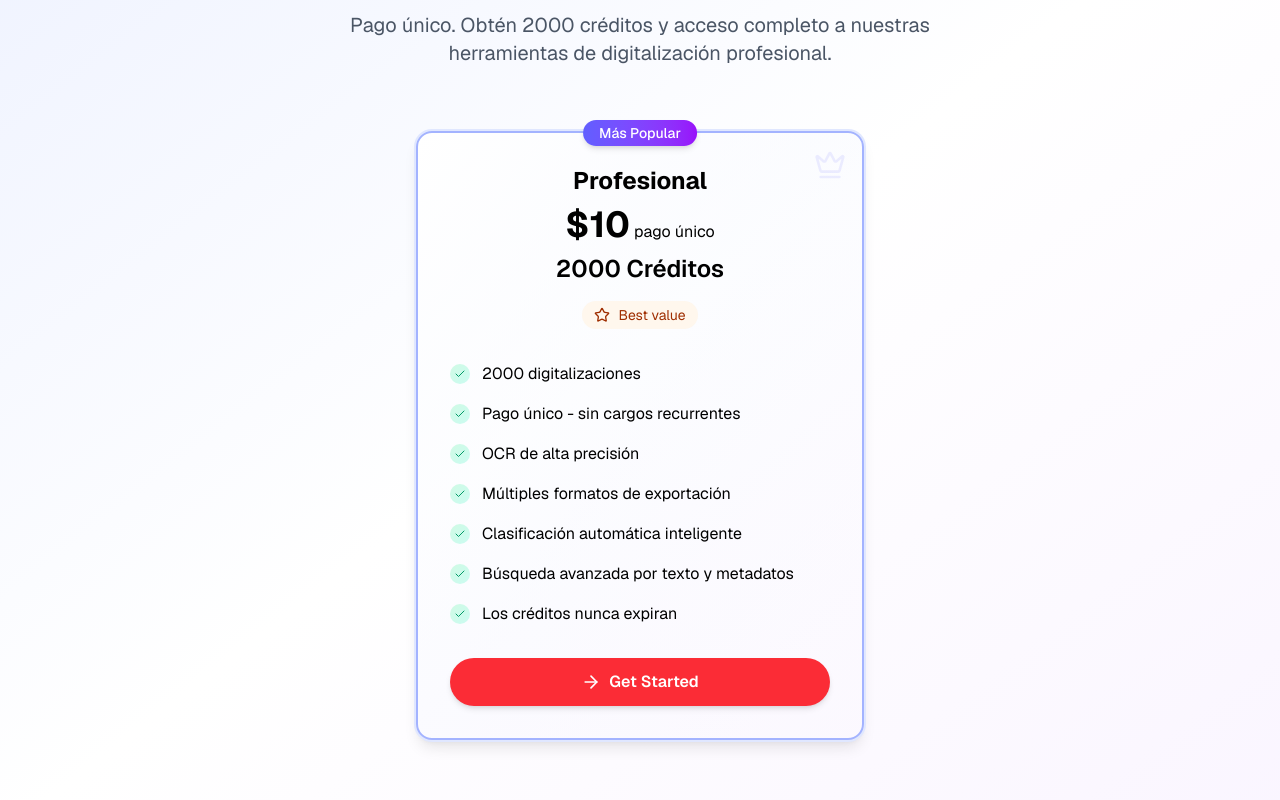
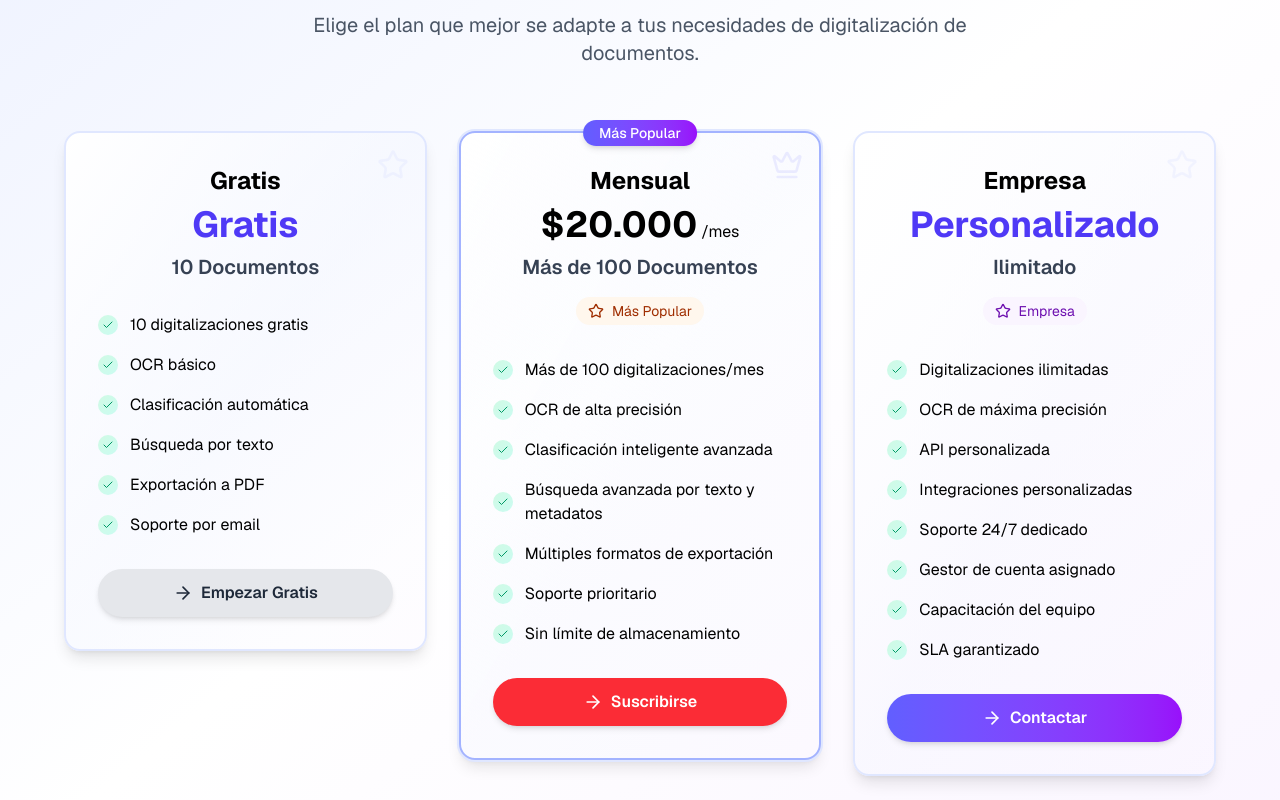
Before and after one commit to Ubarrionuevo/Papelito-Final, a Next.js app: page / in a window 1280 px wide. Shown: the part 1780-2580 px from the top of the page. Built offline with nearby package versions, Linux system fonts and the light colour scheme.

Commit message:
Actualizar secciÃ³n de precios: Plan Gratis (10 docs), Plan Mensual (.000/mes), Plan Empresa (personalizado)

```diff
--- a/app/components/PricingCard.tsx
+++ b/app/components/PricingCard.tsx
@@ -3,8 +3,9 @@ import { Check, Star, Crown, ArrowRight } from "lucide-react";
 import { analytics } from "../utils/analytics";
 
 const CHECKOUT_LINKS: Record<string, string> = {
-  Starter: "https://sketch1.lemonsqueezy.com/buy/55e5a62d-ee89-492c-a5d4-d325e337ae0f",
-  Professional: "https://sketch1.lemonsqueezy.com/buy/928a9c0e-e29e-45fc-90d5-3c7c50cf4d75",
+  Gratis: "/documents",
+  Mensual: "#pricing", // TODO: Agregar link de checkout
+  Empresa: "#contact",
 };
 
 interface PricingCardProps {
@@ -65,10 +66,12 @@ export default function PricingCard({
       <div className="text-center mb-8">
         <h3 className="text-2xl font-bold text-black mb-2">{title}</h3>
         <div className="flex items-baseline justify-center gap-1 mb-2">
-          <span className="text-4xl font-bold text-black">{price}</span>
-          <span className="text-black">{period}</span>
+          <span className={`text-4xl font-bold ${price === "Gratis" || price === "Personalizado" ? "text-indigo-600" : "text-black"}`}>
+            {price}
+          </span>
+          {period && <span className="text-black">{period}</span>}
         </div>
-        <div className="text-2xl font-semibold text-black mb-4">{credits}</div>
+        <div className="text-xl font-semibold text-gray-700 mb-4">{credits}</div>
 
         {/* Badge */}
         {badge && (
@@ -100,19 +103,29 @@ export default function PricingCard({
       {/* CTA Button */}
       <motion.a
         href={checkoutLink}
-        target="_blank"
-        rel="noopener noreferrer"
+        target={title === "Empresa" ? "_self" : checkoutLink.startsWith("http") ? "_blank" : "_self"}
+        rel={checkoutLink.startsWith("http") ? "noopener noreferrer" : undefined}
         whileHover={{ scale: 1.02 }}
         whileTap={{ scale: 0.98 }}
         onClick={() => {
           const planType = title.toLowerCase();
-          const priceValue = parseInt(price.replace('$', '')) || 10;
-          analytics.purchaseInitiated(planType, priceValue);
+          if (title === "Empresa") {
+            analytics.pricingViewed("empresa");
+          } else {
+            const priceValue = price === "Gratis" ? 0 : parseInt(price.replace(/[$.]/g, '').replace(/\s/g, '')) || 0;
+            analytics.purchaseInitiated(planType, priceValue);
+          }
         }}
-        className="w-full py-3 rounded-full font-semibold transition-all duration-200 bg-red-500 hover:bg-red-600 text-white shadow-md hover:shadow-lg flex items-center justify-center gap-2"
+        className={`w-full py-3 rounded-full font-semibold transition-all duration-200 shadow-md hover:shadow-lg flex items-center justify-center gap-2 ${
+          title === "Empresa"
+            ? "bg-gradient-to-r from-indigo-500 to-purple-600 hover:from-indigo-600 hover:to-purple-700 text-white"
+            : title === "Gratis"
+            ? "bg-gray-200 hover:bg-gray-300 text-gray-800"
+            : "bg-red-500 hover:bg-red-600 text-white"
+        }`}
       >
         <ArrowRight className="w-5 h-5" />
-        <span>Get Started</span>
+        <span>{title === "Empresa" ? "Contactar" : title === "Gratis" ? "Empezar Gratis" : "Suscribirse"}</span>
       </motion.a>
 
       {/* Decorative elements */}
--- a/app/page.tsx
+++ b/app/page.tsx
@@ -82,39 +82,96 @@ export default function Home() {
               Precios
             </h2>
             <p className="text-xl text-gray-600 max-w-2xl mx-auto">
-              Pago único. Obtén 2000 créditos y acceso completo a nuestras herramientas de digitalización profesional.
+              Elige el plan que mejor se adapte a tus necesidades de digitalización de documentos.
             </p>
           </motion.div>
 
-          <div className="flex justify-center max-w-4xl mx-auto">
+          <div className="grid md:grid-cols-3 gap-8 max-w-6xl mx-auto">
+            {/* Plan Gratuito */}
             <motion.div
               initial={{ opacity: 0, y: 20 }}
               whileInView={{ opacity: 1, y: 0 }}
               viewport={{ once: true }}
               transition={{ duration: 0.6 }}
-              className="w-full max-w-md"
             >
               <PricingCard
-                title="Profesional"
-                price="$10"
-                period=" pago único"
-                credits="2000 Créditos"
+                title="Gratis"
+                price="Gratis"
+                period=""
+                credits="10 Documentos"
                 features={[
-                  "2000 digitalizaciones",
-                  "Pago único - sin cargos recurrentes",
+                  "10 digitalizaciones gratis",
+                  "OCR básico",
+                  "Clasificación automática",
+                  "Búsqueda por texto",
+                  "Exportación a PDF",
+                  "Soporte por email"
+                ]}
+                popular={false}
+                index={0}
+              />
+            </motion.div>
+
+            {/* Plan Mensual */}
+            <motion.div
+              initial={{ opacity: 0, y: 20 }}
+              whileInView={{ opacity: 1, y: 0 }}
+              viewport={{ once: true }}
+              transition={{ duration: 0.6, delay: 0.1 }}
+            >
+              <PricingCard
+                title="Mensual"
+                price="$20.000"
+                period=" /mes"
+                credits="Más de 100 Documentos"
+                features={[
+                  "Más de 100 digitalizaciones/mes",
                   "OCR de alta precisión",
+                  "Clasificación inteligente avanzada",
+                  "Búsqueda avanzada por texto y metadatos",
                   "Múltiples formatos de exportación",
-                  "Clasificación automática inteligente",
-                  "Búsqueda avanzada por texto y metadatos",
-                  "Los créditos nunca expiran"
+                  "Soporte prioritario",
+                  "Sin límite de almacenamiento"
                 ]}
                 badge={{
-                  text: "Best value",
+                  text: "Más Popular",
                   color: "bg-orange-50 text-orange-800",
                   icon: <Star className="w-4 h-4" />
                 }}
                 popular={true}
-                index={0}
+                index={1}
+              />
+            </motion.div>
+
+            {/* Plan Empresa */}
+            <motion.div
+              initial={{ opacity: 0, y: 20 }}
+              whileInView={{ opacity: 1, y: 0 }}
+              viewport={{ once: true }}
+              transition={{ duration: 0.6, delay: 0.2 }}
+            >
+              <PricingCard
+                title="Empresa"
+                price="Personalizado"
+                period=""
+                credits="Ilimitado"
+                features={[
+                  "Digitalizaciones ilimitadas",
+                  "OCR de máxima precisión",
+                  "API personalizada",
+                  "Integraciones personalizadas",
+                  "Soporte 24/7 dedicado",
+                  "Gestor de cuenta asignado",
+                  "Capacitación del equipo",
+                  "SLA garantizado"
+                ]}
+                badge={{
+                  text: "Empresa",
+                  color: "bg-purple-50 text-purple-800",
+                  icon: <Star className="w-4 h-4" />
+                }}
+                popular={false}
+                index={2}
               />
             </motion.div>
           </div>
```
Also changed, not shown: app/components/DocumentCard.tsx (line endings or trailing spaces), 1 other file (tests, documents, lock files or other folders).
